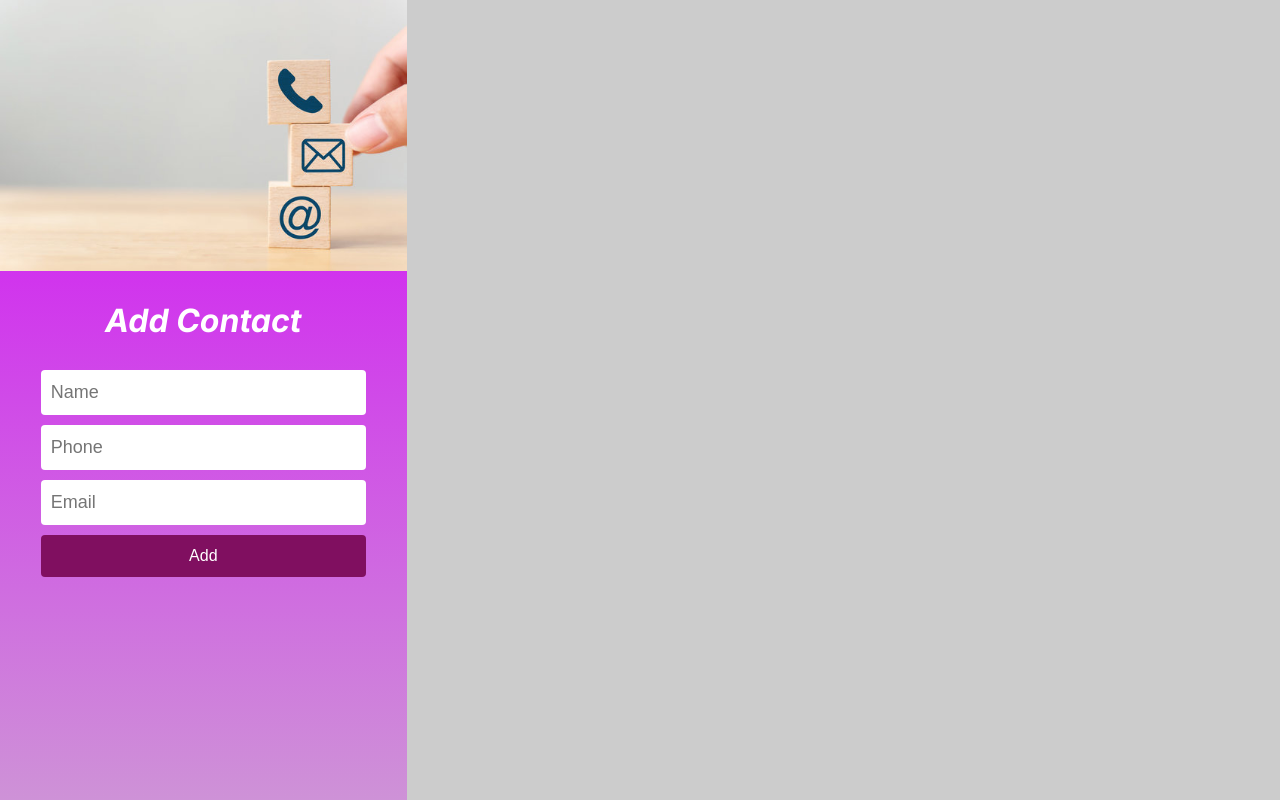
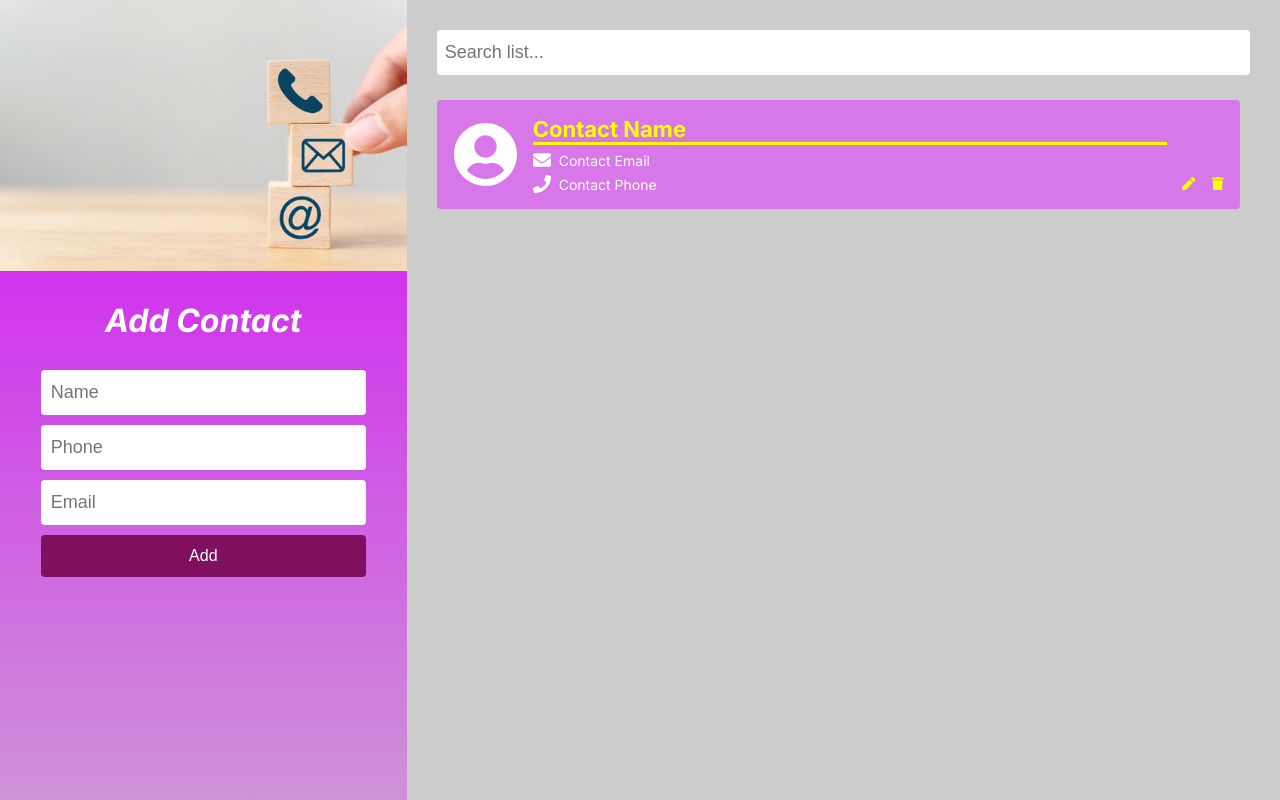
Before and after one commit to Amir-Mohebali/contact-list, a React (Vite) app: page / in a window 1280 px wide. Built offline with nearby package versions, Linux system fonts and the light colour scheme.

Commit message:
add UI to show list of contacts

```diff
--- a/src/components/ContactApp.jsx
+++ b/src/components/ContactApp.jsx
@@ -1,12 +1,14 @@
 import { useState } from "react"
 import { useContactList } from "../hooks/useContactList"
+import ContactList from "./ContactList";
 
 import form_bg from '../assets/images/form-bg.jpg'
 
 const ContactApp = () => {
     const { name, setName,
         email, setEmail,
-        phone, setPhone
+        phone, setPhone,
+        searchUser, setSearchUser,
     } = useContactList();
 
     return (
@@ -28,6 +30,14 @@ const ContactApp = () => {
                 </form>
             </div>
             <div className="main-container">
+                <input
+                    type="text"
+                    value={searchUser}
+                    onChange={(e)=> setSearchUser(e.target.value)}
+                    placeholder="Search list..."
+                    className="search-box"
+                />
+                <ContactList />
             </div>
         </div>
     )
--- /dev/null
+++ b/src/components/ContactList.jsx
@@ -0,0 +1,37 @@
+import React from 'react';
+import { FaUserCircle, FaPhone, FaEnvelope, FaPen, FaTrash } from 'react-icons/fa'
+
+const ContactList = () => {
+  return (
+    <div className="list">
+        <div className="item">
+            <div className="item-wrapper">
+                <div className="item-icon">
+                    <FaUserCircle fontSize="65px"/>
+                </div>
+                <div className="item-info">
+                    <h4>Contact Name</h4>
+                    <div>
+                        <FaEnvelope />
+                        <span>Contact Email</span>
+                    </div>
+                    <div>
+                        <FaPhone />
+                        <span>Contact Phone</span>
+                    </div>
+                </div>
+            </div>
+            <div className="item-buttons">
+                <button>
+                    <FaPen color='#fffe03'/>
+                </button>
+                <button>
+                    <FaTrash color='#fffe03'/>
+                </button>
+            </div>
+        </div>
+    </div>
+  )
+}
+
+export default ContactList;
--- a/src/global.css
+++ b/src/global.css
@@ -85,4 +85,100 @@ button {
     height: 100vh;
     padding: 30px;
     background: #ccc;
+    display: flex;
+    flex-direction: column;
+    gap: 25px;
 }
+
+.search-box {
+    width: 100%;
+    padding: 12px 8px;
+    font-size: 18px;
+    outline: none;
+    border: none;
+    border-radius: 4px;
+}
+
+.list {
+    display: flex;
+    flex-direction: column;
+    gap: 10px;
+    overflow-y: scroll;
+    padding-right: 10px;
+    height: 100vh;
+}
+
+/* Firefox */
+.list {
+    scrollbar-width: auto;
+    scrollbar-color: #b968c8 #f1f1f1;
+}
+
+/* Chrome, Edge, Safari */
+.list::-webkit-scrollbar {
+    width: 20px;
+}
+
+.list::-webkit-scrollbar-track {
+    background: #f1f1f1;
+}
+
+.list::-webkit-scrollbar-thumb {
+    background:#b968c8;
+}
+
+.list .item {
+    width: 100%;
+    background-color: rgba(223, 64, 255, 0.6);
+    color: #fff;
+    padding: 16px;
+    font-family: "Inter", sans-serif;
+    font-size: 18px;
+    border-radius: 4px;
+    display: flex;
+    align-items: flex-end;
+    gap: 15px;
+}
+
+.list .item-wrapper {
+    display: flex;
+    align-items: center;
+    gap: 15px;
+    flex: 1;
+}
+
+.list .item-icon {
+    display: flex;
+}
+
+.list .item-info {
+    display: flex;
+    flex-direction: column;
+    gap: 6px;
+    flex: 1;
+}
+
+.list .item-info h4 {
+    font-size: 22px;
+    color: #fffe03;
+    border-bottom: 3px solid #fffa03;
+}
+
+.list .item-info span {
+    font-size: 14px;
+}
+
+.list .item-info div {
+    display: flex;
+    align-items: center;
+    gap: 8px;
+}
+
+.item-buttons {
+    display: flex;
+    gap: 15px;
+}
+
+.item-buttons i {
+    color: #fffe03;
+}
--- a/src/hooks/useContactList.js
+++ b/src/hooks/useContactList.js
@@ -4,6 +4,7 @@ export const useContactList = () => {
   const [name, setName] = useState('');
   const [email, setEmail] = useState('');
   const [phone, setPhone] = useState('');
+  const [searchUser, setSearchUser] = useState('');
 
   return {
     name,
@@ -12,5 +13,7 @@ export const useContactList = () => {
     setEmail,
     phone,
     setPhone,
+    searchUser,
+    setSearchUser,
   }
 }
```
